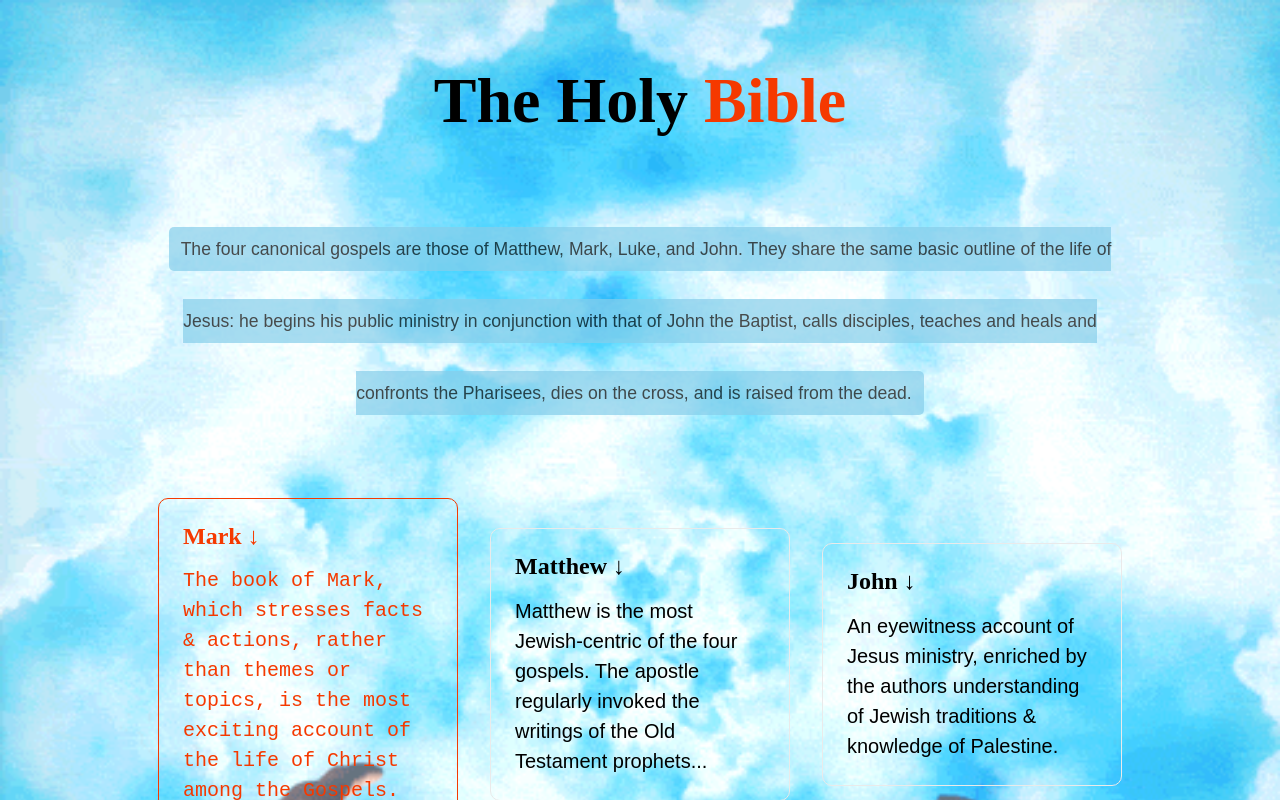
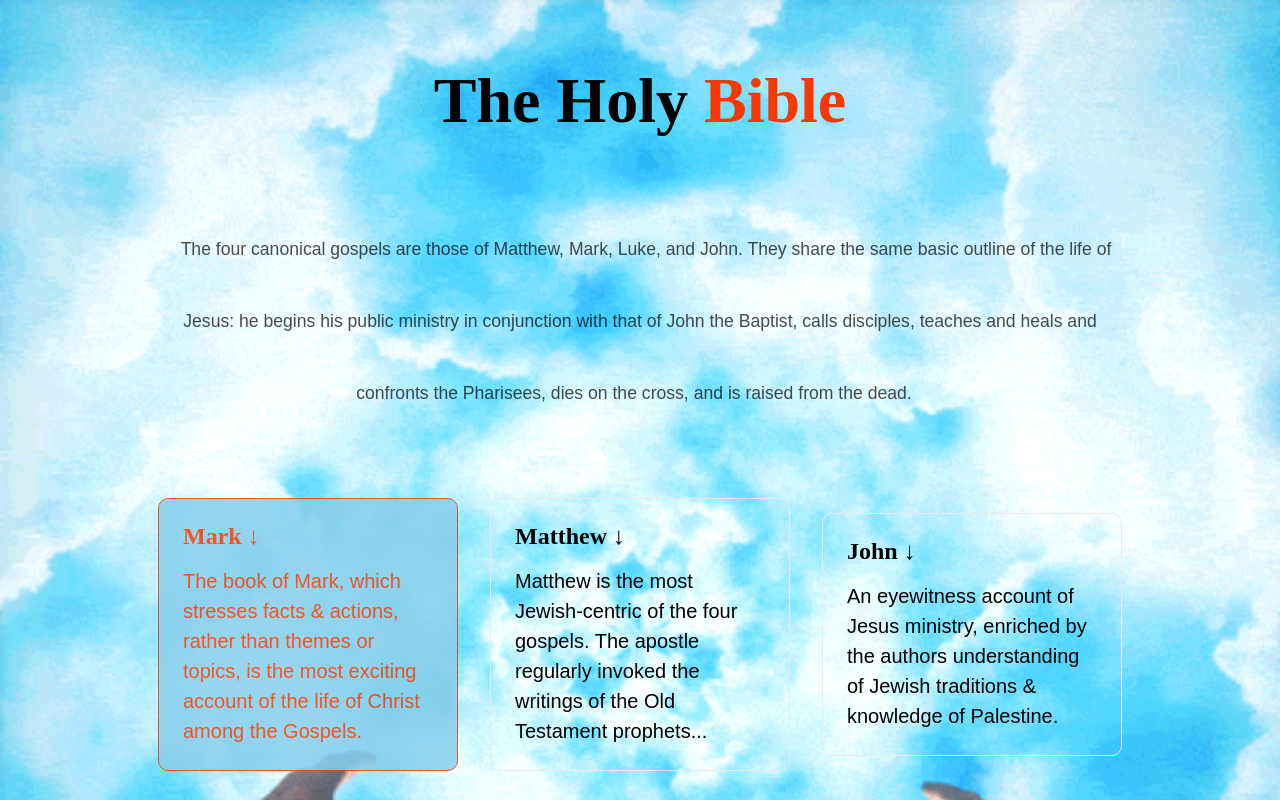
Before and after one commit to jnutt367/the-holy-bible, a Next.js app: page / in a window 1280 px wide. In both pictures the pointer is over the link 308 px from the left and 634 px from the top of the page. Shown: the top 800 px of the page. Built offline with nearby package versions, Linux system fonts and the light colour scheme.

Commit message:
commit for card styles corrected

```diff
--- a/styles/Home.module.css
+++ b/styles/Home.module.css
@@ -62,7 +62,7 @@
 }
 
 .code {
-    background-color: skyblue;
+    background-color: transparent;
     opacity: 0.7;
     border-radius: 5px;
     padding: 0.75rem;
@@ -96,7 +96,9 @@
 .card:active {
     color: hsl(14, 100%, 48%);
     border-color: hsl(14, 100%, 48%);
-    font-family: monospace;
+    background-color: skyblue;
+    opacity: 0.85;
+    font-family: fantasy;
 }
 
 .card h2 {
```
